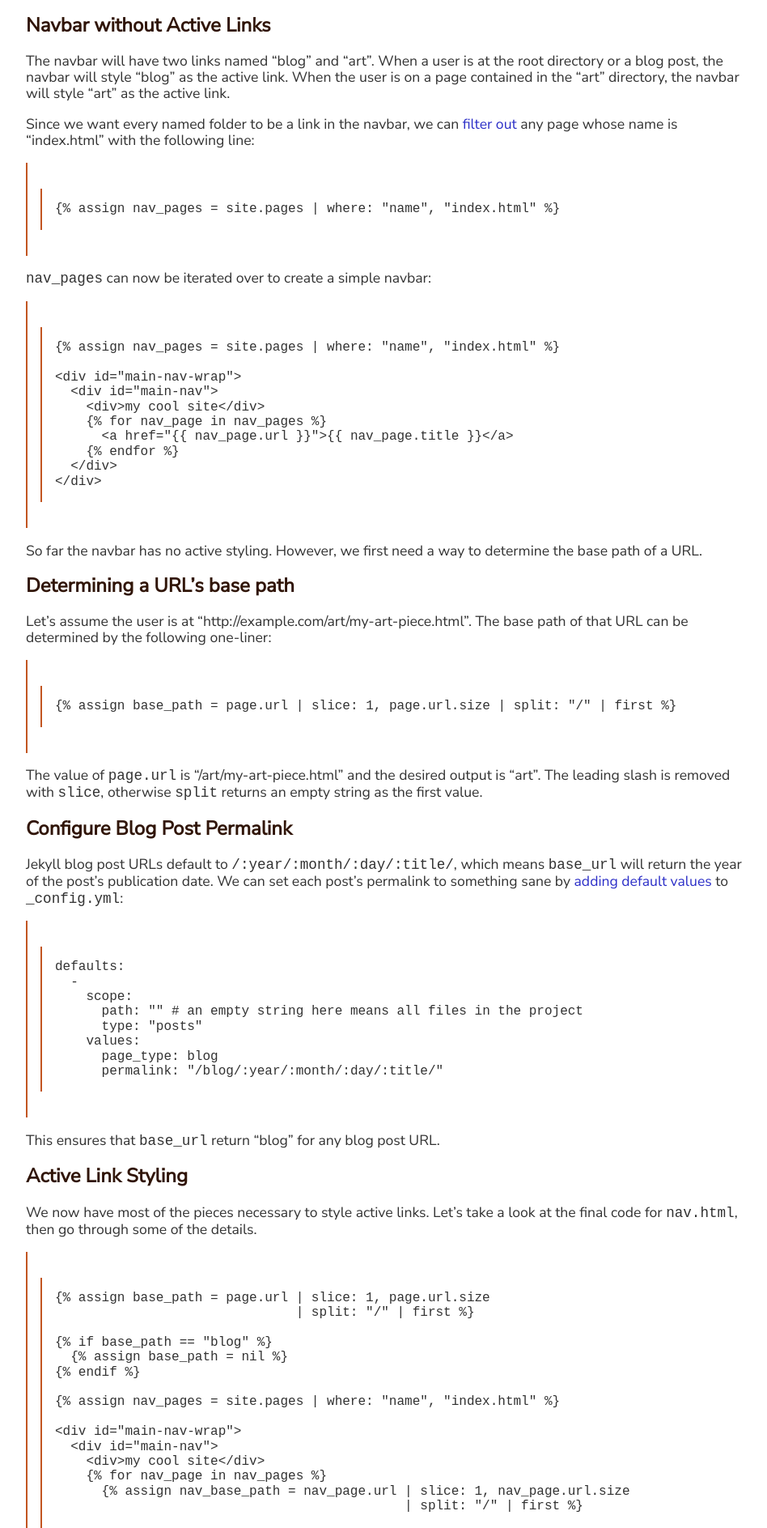
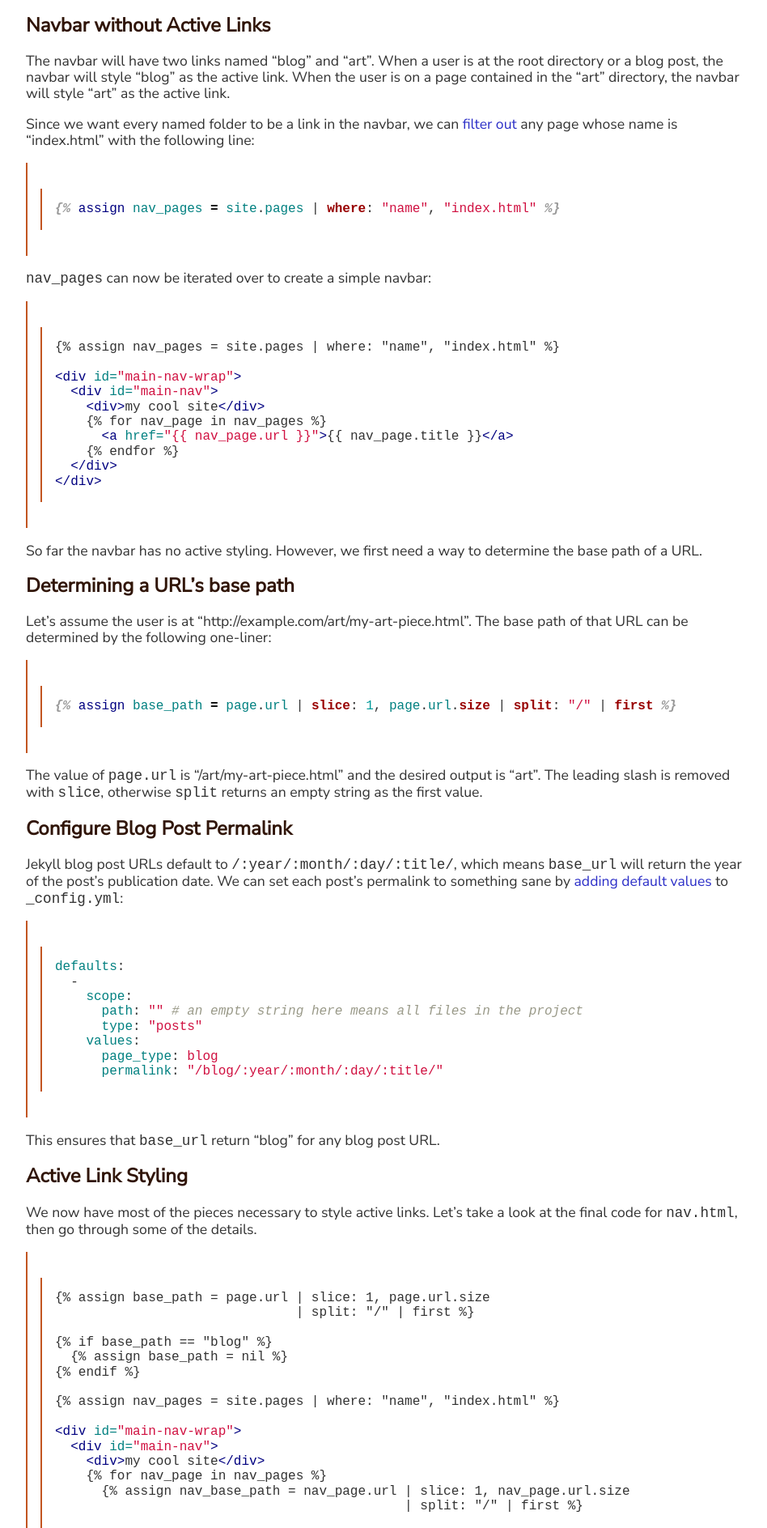
Before and after one commit to vitreousoul/vitreousoul.github.io, a Jekyll site: the page built from _posts/2016-12-20-active-link-styling-for-jekyll-navbar.md, in a window 1280 px wide. Shown: the part 1000-2887 px from the top of the page at 81% size, without its empty margins (158-1106 px from the left). Built offline with Jekyll 4.4.1, drawn with Linux system fonts in a browser that asks for light colours; nearby versions of some CDN libraries.

Commit message:
add code styling

```diff
--- a/_includes/head.html
+++ b/_includes/head.html
@@ -6,6 +6,7 @@
 <link href="https://fonts.googleapis.com/css?family=Nunito+Sans" rel="stylesheet">
 <link rel="shortcut icon" href="{{ site.github.url }}/assets/images/favicon.ico">
 <link rel="stylesheet" href="{{ site.github.url }}/css/main.css">
+<link rel="stylesheet" href="{{ site.github.url }}/css/codeStyles.css">
 
 {% if jekyll.environment != "production" %}
   <link rel="stylesheet" href="{{ 'dev_assets/css/normalize.css' | relative_url }}">
--- /dev/null
+++ b/css/codeStyles.css
@@ -0,0 +1,61 @@
+.highlight .hll { background-color: #ffffcc }
+.highlight .c { color: #999988; font-style: italic } /* Comment */
+.highlight .err { color: #a61717; background-color: #e3d2d2 } /* Error */
+.highlight .k { color: #000000; font-weight: bold } /* Keyword */
+.highlight .o { color: #000000; font-weight: bold } /* Operator */
+.highlight .cm { color: #999988; font-style: italic } /* Comment.Multiline */
+.highlight .cp { color: #999999; font-weight: bold; font-style: italic } /* Comment.Preproc */
+.highlight .c1 { color: #999988; font-style: italic } /* Comment.Single */
+.highlight .cs { color: #999999; font-weight: bold; font-style: italic } /* Comment.Special */
+.highlight .gd { color: #000000; background-color: #ffdddd } /* Generic.Deleted */
+.highlight .ge { color: #000000; font-style: italic } /* Generic.Emph */
+.highlight .gr { color: #aa0000 } /* Generic.Error */
+.highlight .gh { color: #999999 } /* Generic.Heading */
+.highlight .gi { color: #000000; background-color: #ddffdd } /* Generic.Inserted */
+.highlight .go { color: #888888 } /* Generic.Output */
+.highlight .gp { color: #555555 } /* Generic.Prompt */
+.highlight .gs { font-weight: bold } /* Generic.Strong */
+.highlight .gu { color: #aaaaaa } /* Generic.Subheading */
+.highlight .gt { color: #aa0000 } /* Generic.Traceback */
+.highlight .kc { color: #000000; font-weight: bold } /* Keyword.Constant */
+.highlight .kd { color: #000000; font-weight: bold } /* Keyword.Declaration */
+.highlight .kn { color: #000000; font-weight: bold } /* Keyword.Namespace */
+.highlight .kp { color: #000000; font-weight: bold } /* Keyword.Pseudo */
+.highlight .kr { color: #000000; font-weight: bold } /* Keyword.Reserved */
+.highlight .kt { color: #445588; font-weight: bold } /* Keyword.Type */
+.highlight .m { color: #009999 } /* Literal.Number */
+.highlight .s { color: #d01040 } /* Literal.String */
+.highlight .na { color: #008080 } /* Name.Attribute */
+.highlight .nb { color: #0086B3 } /* Name.Builtin */
+.highlight .nc { color: #445588; font-weight: bold } /* Name.Class */
+.highlight .no { color: #008080 } /* Name.Constant */
+.highlight .nd { color: #3c5d5d; font-weight: bold } /* Name.Decorator */
+.highlight .ni { color: #800080 } /* Name.Entity */
+.highlight .ne { color: #990000; font-weight: bold } /* Name.Exception */
+.highlight .nf { color: #990000; font-weight: bold } /* Name.Function */
+.highlight .nl { color: #990000; font-weight: bold } /* Name.Label */
+.highlight .nn { color: #555555 } /* Name.Namespace */
+.highlight .nt { color: #000080 } /* Name.Tag */
+.highlight .nv { color: #008080 } /* Name.Variable */
+.highlight .ow { color: #000000; font-weight: bold } /* Operator.Word */
+.highlight .w { color: #bbbbbb } /* Text.Whitespace */
+.highlight .mf { color: #009999 } /* Literal.Number.Float */
+.highlight .mh { color: #009999 } /* Literal.Number.Hex */
+.highlight .mi { color: #009999 } /* Literal.Number.Integer */
+.highlight .mo { color: #009999 } /* Literal.Number.Oct */
+.highlight .sb { color: #d01040 } /* Literal.String.Backtick */
+.highlight .sc { color: #d01040 } /* Literal.String.Char */
+.highlight .sd { color: #d01040 } /* Literal.String.Doc */
+.highlight .s2 { color: #d01040 } /* Literal.String.Double */
+.highlight .se { color: #d01040 } /* Literal.String.Escape */
+.highlight .sh { color: #d01040 } /* Literal.String.Heredoc */
+.highlight .si { color: #d01040 } /* Literal.String.Interpol */
+.highlight .sx { color: #d01040 } /* Literal.String.Other */
+.highlight .sr { color: #009926 } /* Literal.String.Regex */
+.highlight .s1 { color: #d01040 } /* Literal.String.Single */
+.highlight .ss { color: #990073 } /* Literal.String.Symbol */
+.highlight .bp { color: #999999 } /* Name.Builtin.Pseudo */
+.highlight .vc { color: #008080 } /* Name.Variable.Class */
+.highlight .vg { color: #008080 } /* Name.Variable.Global */
+.highlight .vi { color: #008080 } /* Name.Variable.Instance */
+.highlight .il { color: #009999 } /* Literal.Number.Integer.Long */
```
